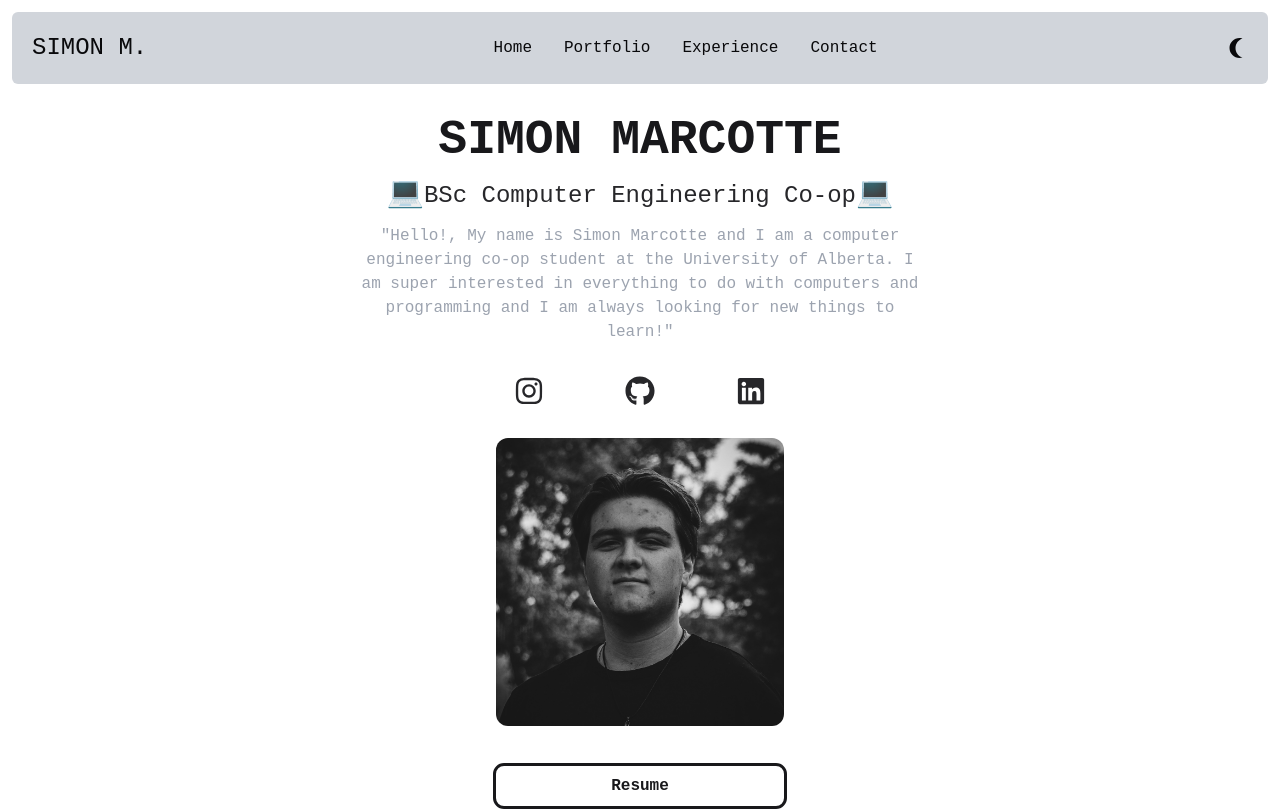
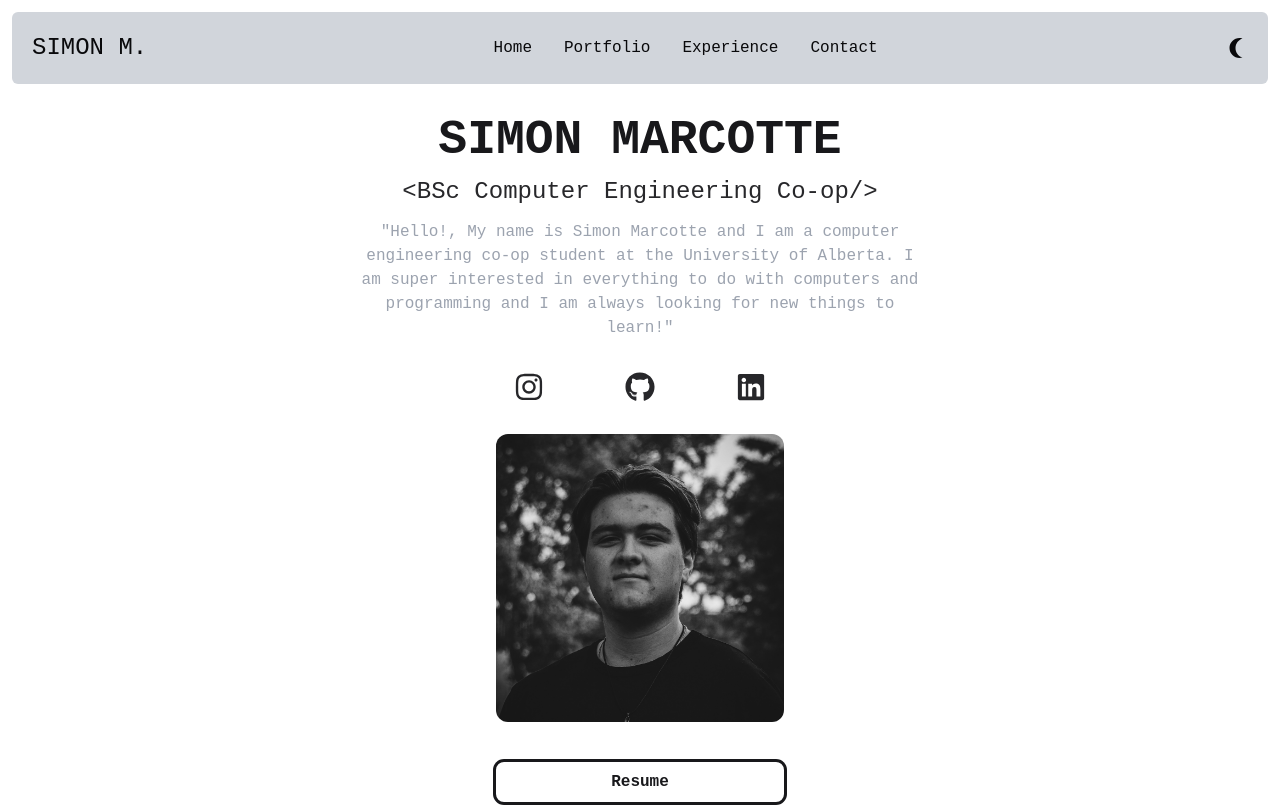
Before and after one commit to simonMarcotte/myPortfolio, a React (Create React App) app: page / in a window 1280 px wide. Shown: the top 811 px of the page. Built offline with nearby package versions, Linux system fonts and the light colour scheme.

Commit message:
file and small changes

```diff
--- a/src/components/Hero.jsx
+++ b/src/components/Hero.jsx
@@ -39,7 +39,7 @@ const Hero = () => {
 
     <section className="min-h-screen flex flex-col justify-start items-center p-5 text-center">
         <h2 className="text-5xl dark:text-white text-zinc-900 uppercase font-bold duration-500">Simon Marcotte</h2>
-        <h3 className="py-3 text-2xl"><span className='animate-pulse text-3xl z-0'>💻</span>BSc Computer Engineering Co-op<span className='animate-pulse text-3xl z-0'>💻</span></h3>
+        <h3 className="py-3 text-2xl">{"<"}BSc Computer Engineering Co-op{"/>"} </h3>
         <p className="max-w-xl font-light text-gray-400"> "Hello!, My name is Simon Marcotte and I am a computer engineering co-op student at the University of Alberta. I am super interested in everything to do with computers and programming and I am always looking for new things to learn!"</p>
 
         {/*SOCIAL ICONS*/}
```
Also changed, not shown: 1 other file (tests, documents, lock files or other folders).
